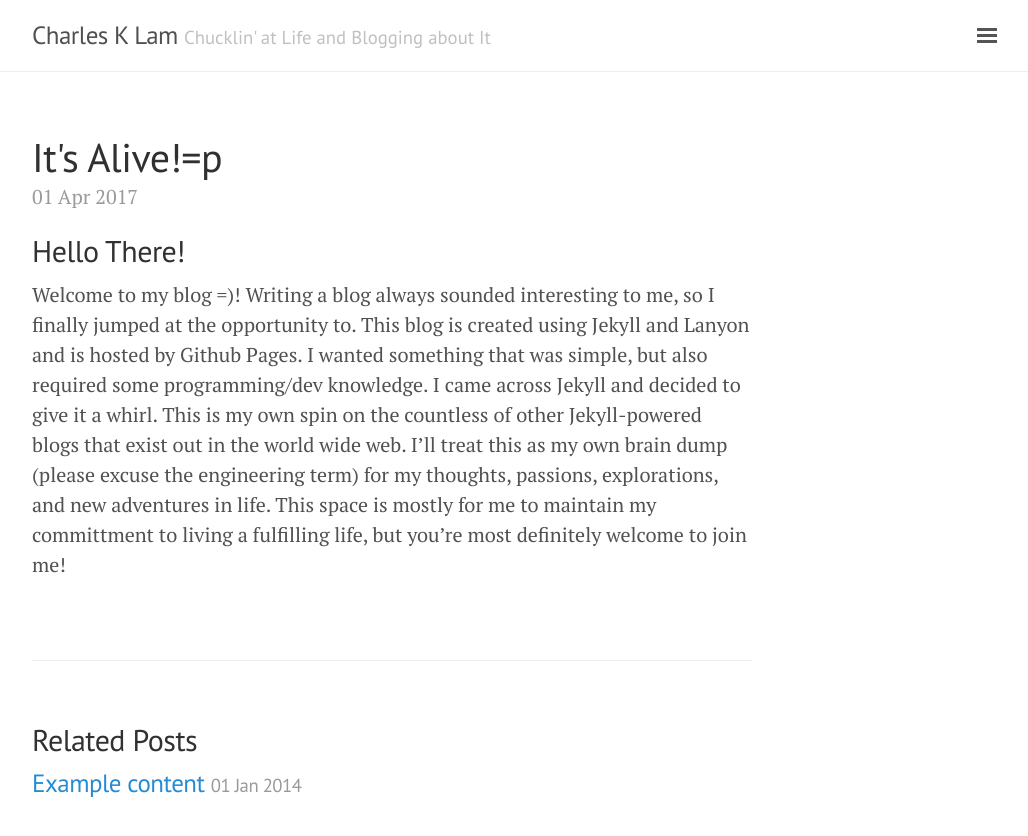
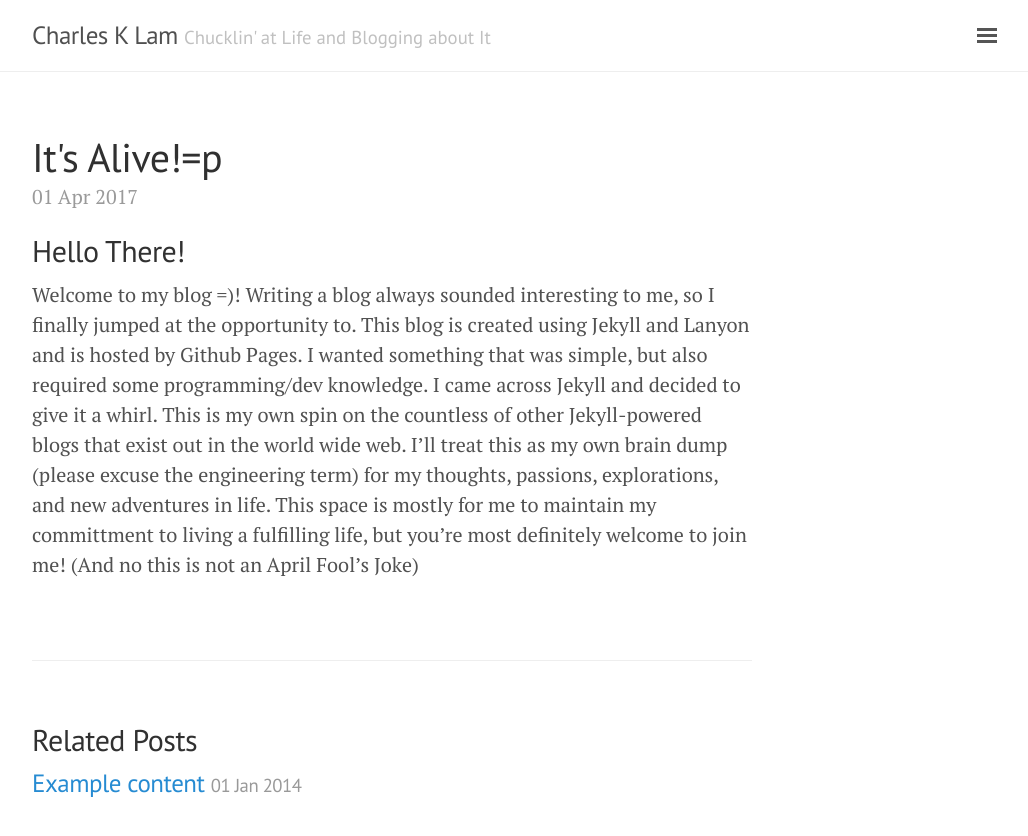
Before and after one commit to chucklinatlife/blog, a Jekyll site: the page built from _posts/2017-04-01-It's-Alive!=P.md, in a window 1280 px wide. Shown: the top 836 px of the page, without its empty margins (248-1276 px from the left). Built offline with Jekyll 4.4.1, drawn with Linux system fonts in a browser that asks for light colours; our own code applies the rules of GitHub Pages for plain Markdown files.

Commit message:
updated =p

```diff
--- a/_posts/2017-04-01-It's-Alive!=P.md
+++ b/_posts/2017-04-01-It's-Alive!=P.md
@@ -3,4 +3,4 @@ published: true
 ---
 ## Hello There!
 
-Welcome to my blog =)! Writing a blog always sounded interesting to me, so I finally jumped at the opportunity to. This blog is created using Jekyll and Lanyon and is hosted by Github Pages. I wanted something that was simple, but also required some programming/dev knowledge. I came across Jekyll and decided to give it a whirl. This is my own spin on the countless of other Jekyll-powered blogs that exist out in the world wide web. I'll treat this as my own brain dump (please excuse the engineering term) for my thoughts, passions, explorations, and new adventures in life. This space is mostly for me to maintain my committment to living a fulfilling life, but you're most definitely welcome to join me!
+Welcome to my blog =)! Writing a blog always sounded interesting to me, so I finally jumped at the opportunity to. This blog is created using Jekyll and Lanyon and is hosted by Github Pages. I wanted something that was simple, but also required some programming/dev knowledge. I came across Jekyll and decided to give it a whirl. This is my own spin on the countless of other Jekyll-powered blogs that exist out in the world wide web. I'll treat this as my own brain dump (please excuse the engineering term) for my thoughts, passions, explorations, and new adventures in life. This space is mostly for me to maintain my committment to living a fulfilling life, but you're most definitely welcome to join me! (And no this is not an April Fool's Joke)
```
